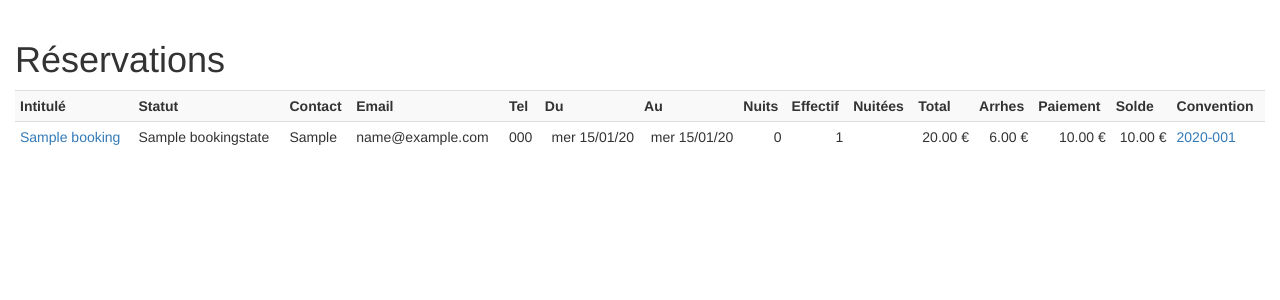
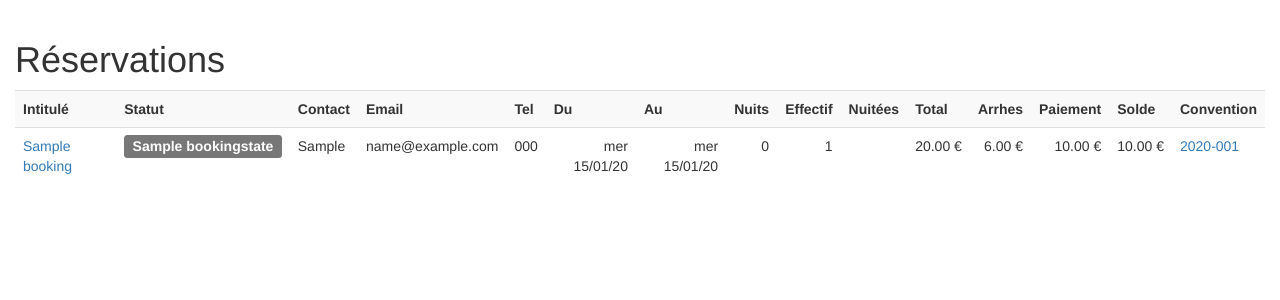
Before and after one commit to eedf/becours, a Django app: page /booking/ in a window 1280 px wide. Shown: the part 52-352 px from the top of the page. Run offline with Django 3.2, Linux system fonts and the light colour scheme; tables that the repository leaves empty hold one stand-in row (values such as "Sample post"); some libraries are stand-ins or nearby versions.

Commit message:
Colored states

```diff
--- a/becours/templates/base.html
+++ b/becours/templates/base.html
@@ -5,8 +5,15 @@
 <html lang="fr">
 <head>
     <meta charset="UTF-8">
+    <meta http-equiv="X-UA-Compatible" content="IE=edge">
+    <meta name="viewport" content="width=device-width, initial-scale=1">
     <title>Réservations Bécours</title>
     <link href="{% static 'css/bootstrap.min.css' %}" rel="stylesheet">
+    <style>
+        .label {
+            font-size: 100%;
+        }
+    </style>
 </head>
 <body>
 
--- a/booking/admin.py
+++ b/booking/admin.py
@@ -4,7 +4,7 @@ from .models import BookingState, Booking, BookingItem, TrackingEvent, TrackingV
 
 @admin.register(BookingState)
 class BookingStateAdmin(admin.ModelAdmin):
-    list_display = ('title', 'income')
+    list_display = ('title', 'color', 'income')
 
 
 @admin.register(Agreement)
--- a/booking/models.py
+++ b/booking/models.py
@@ -97,8 +97,17 @@ class BookingState(models.Model):
         (4, "Infirmé"),
         (5, "Annulé"),
     )
+    COLOR_CHOICES = (
+        ('default', "Gris"),
+        ('primary', "Bleu"),
+        ('success', "Vert"),
+        ('info', "Cyan"),
+        ('warning', "Orange"),
+        ('danger', "Rouge"),
+    )
     title = models.CharField(verbose_name="Intitulé", max_length=100)
     income = models.IntegerField(verbose_name="Chiffre d'affaire", choices=INCOME_CHOICES)
+    color = models.CharField(verbose_name="Couleur", max_length=10, choices=COLOR_CHOICES)
 
     class Meta:
         verbose_name = "Statut"
--- a/booking/templates/booking/booking_list.html
+++ b/booking/templates/booking/booking_list.html
@@ -6,7 +6,7 @@
 
     <h1>Réservations</h1>
 
-    <table class="table table-striped table-hover table-condensed">
+    <table class="table table-striped table-hover">
         <tr>
             <th>Intitulé</th>
             <th>Statut</th>
@@ -27,7 +27,7 @@
         {% for booking in booking_list %}
             <tr>
                 <td><a href="{{ booking.get_absolute_url }}">{{ booking.title }}</a></td>
-                <td>{{ booking.state.title }}</td>
+                <td><span class="label label-{{ booking.state.color }}">{{ booking.state.title }}</span></td>
                 <td>{{ booking.contact }}</td>
                 <td>{{ booking.email }}</td>
                 <td>{{ booking.tel }}</td>
```
Also changed, not shown: booking/migrations/0009_bookingstate_color.py (added).
